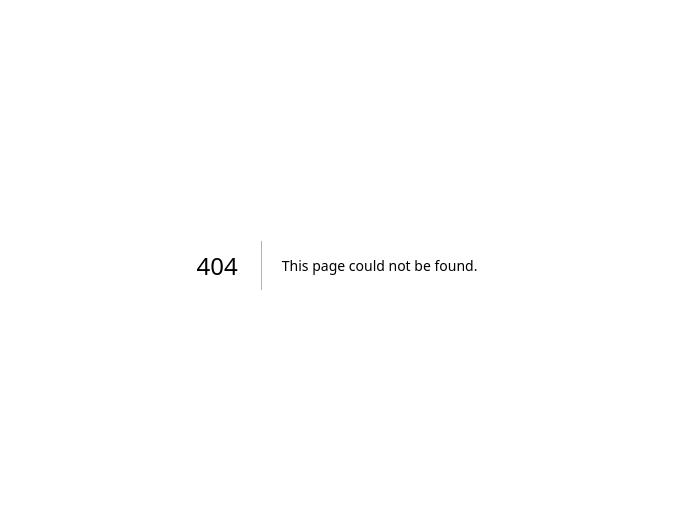
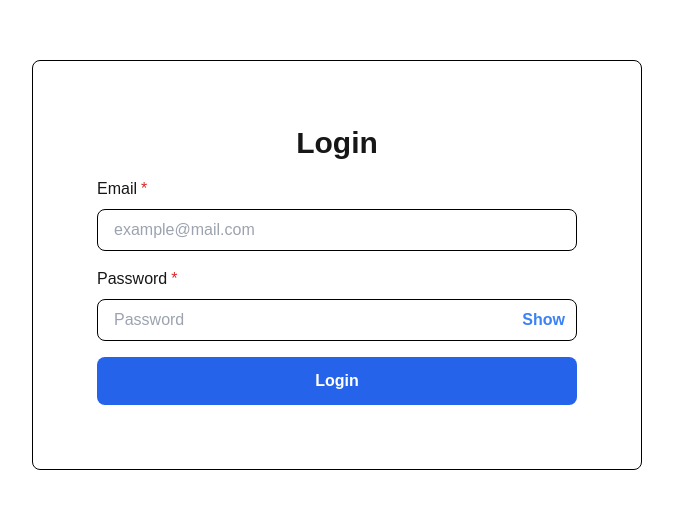
Before and after one commit to jonathanimin13/auth-app, a Next.js app in the folder frontend/: page /login in a window 1280 px wide. Before the commit this address had no page. Shown: the part 135-644 px from the top of the page, without its empty margins (303-976 px from the left). Built offline with nearby package versions, Linux system fonts and the light colour scheme.

Commit message:
feat: finish login page design

```diff
--- /dev/null
+++ b/frontend/app/(auth)/layout.tsx
@@ -0,0 +1,15 @@
+export const AuthLayout = ({
+  children,
+}: Readonly<{
+  children: React.ReactNode;
+}>) => {
+  return (
+    <div className="w-full h-screen flex justify-center items-center">
+      <div className="w-[80%] md:w-[610px] mx-auto border border-black rounded-lg">
+        {children}
+      </div>
+    </div>
+  );
+};
+
+export default AuthLayout;
--- /dev/null
+++ b/frontend/app/(auth)/login/page.tsx
@@ -0,0 +1,42 @@
+"use client";
+
+import { Button } from "@/app/ui/button/button";
+import { Input } from "@/app/ui/Input/input";
+import { useState } from "react";
+
+export const Login = () => {
+  const [showPassword, setShowPassword] = useState<boolean>(false);
+
+  return (
+    <div className="p-6 md:p-16 flex flex-col gap-4">
+      <h1 className="text-3xl font-bold text-center">Login</h1>
+      <form className="flex flex-col gap-4">
+        <div className="flex flex-col gap-4">
+          <Input
+            type="text"
+            name="email"
+            placeholder="example@mail.com"
+            label="Email"
+            required={true}
+          />
+          <Input
+            type={showPassword ? "text" : "password"}
+            name="password"
+            placeholder="Password"
+            label="Password"
+            required={true}
+            button={
+              <p className="text-blue-500 font-semibold">
+                {showPassword ? "Hide" : "Show"}
+              </p>
+            }
+            onButtonClick={() => setShowPassword((prev) => !prev)}
+          />
+        </div>
+        <Button>Login</Button>
+      </form>
+    </div>
+  );
+};
+
+export default Login;
--- /dev/null
+++ b/frontend/app/ui/Input/input.tsx
@@ -0,0 +1,51 @@
+import { ReactNode } from "react";
+
+interface inputProps {
+  type: "text" | "password";
+  name: string;
+  placeholder: string;
+  label?: string;
+  required?: boolean;
+  button?: ReactNode;
+  onButtonClick?: () => void;
+}
+
+export const Input = ({
+  type,
+  name,
+  placeholder,
+  label,
+  required = false,
+  button,
+  onButtonClick,
+}: inputProps) => {
+  return (
+    <div className="flex flex-col gap-2">
+      {label && (
+        <label htmlFor={name} className="">
+          {label}
+          {required && <span className="text-red-600 pl-1">*</span>}
+        </label>
+      )}
+      <div className="relative">
+        <input
+          type={type}
+          id={name}
+          name={name}
+          placeholder={placeholder}
+          className={`w-full border border-black py-2 ${
+            button ? "pl-4 pr-16" : "px-4"
+          } rounded-lg`}
+        />
+        {button && (
+          <div
+            className="absolute right-3 top-1/2 -translate-y-1/2 cursor-pointer"
+            onClick={onButtonClick}
+          >
+            {button}
+          </div>
+        )}
+      </div>
+    </div>
+  );
+};
--- /dev/null
+++ b/frontend/app/ui/button/button.tsx
@@ -0,0 +1,15 @@
+import { ReactNode } from "react";
+
+interface buttonProps {
+  children: ReactNode;
+}
+
+export const Button = ({ children }: buttonProps) => {
+  return (
+    <button className="w-full bg-blue-600 text-white font-semibold p-3 rounded-lg">
+      {children}
+    </button>
+  );
+};
+
+export default Button;
```
